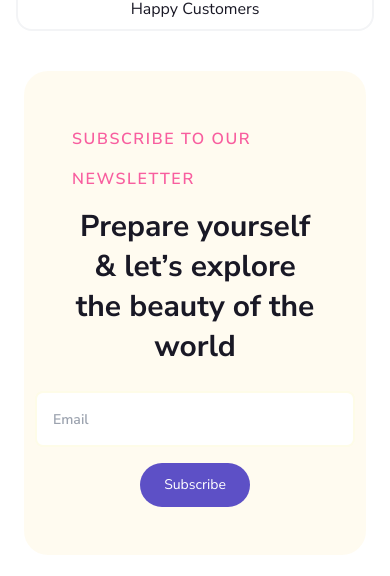
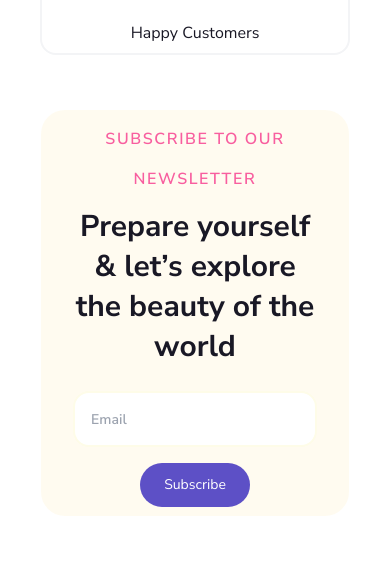
Before and after one commit to Abbas4tech/Travlog, a Next.js app: page / in a window 390 px wide. Shown: the part 661-1237 px from the top of the page. Built offline with nearby package versions, Linux system fonts and the light colour scheme; no server answers.

Commit message:
🚨 fix: minor UI improvements

```diff
--- a/app/globals.css
+++ b/app/globals.css
@@ -46,3 +46,7 @@
     }
   }
 }
+body {
+  width: 100%;
+  height: 100vh;
+}
--- a/components/Introduction.tsx
+++ b/components/Introduction.tsx
@@ -9,7 +9,7 @@ const Introduction = () => {
     <>
       <section
         role="grid"
-        className="container mx-auto p-6 md:p-8 grid grid-cols-1 grid-rows-1 md:grid-cols-2 gap-4 md:gap-0"
+        className="md:p-8 grid grid-cols-1 grid-rows-1 md:grid-cols-2 gap-4 md:gap-0"
       >
         <article id="intro-texts" className="py-0 md:py-12">
           <div>
--- a/components/Services.tsx
+++ b/components/Services.tsx
@@ -54,7 +54,7 @@ const Services = () => {
           has roots in a piece of classical Latin literature from 45 BC.
         </p>
         <section
-                    className="grid grid-cols-1 grid-rows-1 md:grid-cols-2 md:grid-rows-2 gap-4"
+          className="grid grid-cols-1 grid-rows-1 sm:grid-cols-2 sm:grid-rows-2 gap-4"
           role="grid"
         >
           {services.map(({ count, servicename }) => (
--- a/components/Subscribe.tsx
+++ b/components/Subscribe.tsx
@@ -4,7 +4,7 @@ import Button from "./Button";
 
 const Subscribe = () => {
   return (
-    <section className="container mx-auto p-6 relative">
+    <section className="relative flex justify-center items-center">
       <Photo
         bucketUrl="subscribe"
         width={75}
@@ -12,18 +12,18 @@ const Subscribe = () => {
         alt="showcase-dots"
         classes={["absolute", "top-0", "left-0", "z-10"]}
       />
-      <article className="bg-off-white rounded-3xl flex flex-col justify-center items-center p-12 min-h-[12rem]">
-        <div className="text-pink tracking-widest leading-10 font-semibold uppercase">
+      <article className="bg-off-white rounded-3xl w-[90%] h-[90%] flex flex-col justify-center items-center p-8 md:p-12 min-h-[12rem]">
+        <div className="text-pink tracking-widest leading-10 font-semibold uppercase text-center md:text-start">
           Subscribe to our newsletter
         </div>
         <div className="text--black my-2 text-center text-3xl font-bold leading-10">
           Prepare yourself & let’s explore the beauty of the world
         </div>
-        <div className="flex flex-col md:flex-row mt-4 gap-4 items-center">
+        <div className="flex flex-col md:flex-row mt-4 gap-4 w-full md:w-auto items-center">
           <input
             type="text"
             placeholder="Email"
-            className="min-w-[20rem] max-w-[90%] h-14 py-1 text-sm font-semibold text-opaque-black rounded-lg outline-none px-4 border-yellow-50 border-2"
+            className="md:min-w-[20rem] md:max-w-[90%] w-full max-w-xs h-14 py-1 text-sm font-semibold text-opaque-black rounded-2xl outline-none px-4 border-yellow-50 border-2"
           />
           <Button
             classes={[
--- a/components/Testimonial.tsx
+++ b/components/Testimonial.tsx
@@ -3,7 +3,7 @@ import Photo from "./Photo";
 
 const Testimonial = () => {
   return (
-    <article className="container mx-auto px-6 my-8 relative">
+    <article className="px-6 my-8 relative">
       <Photo
         bucketUrl="testimonial-extra"
         width={30}
--- a/pages/main.tsx
+++ b/pages/main.tsx
@@ -9,7 +9,7 @@ const MainPage = () => {
   return (
     <>
       <Header />
-      <main className="container max-w-5xl mx-auto">
+      <main className="container max-w-5xl mx-auto p-6 grid gap-4 grid-cols-1">
         {/* <Introduction /> */}
         <Services />
         {/* <Testimonial /> */}
```
Lines whose indentation alone changed are shown as unchanged.
